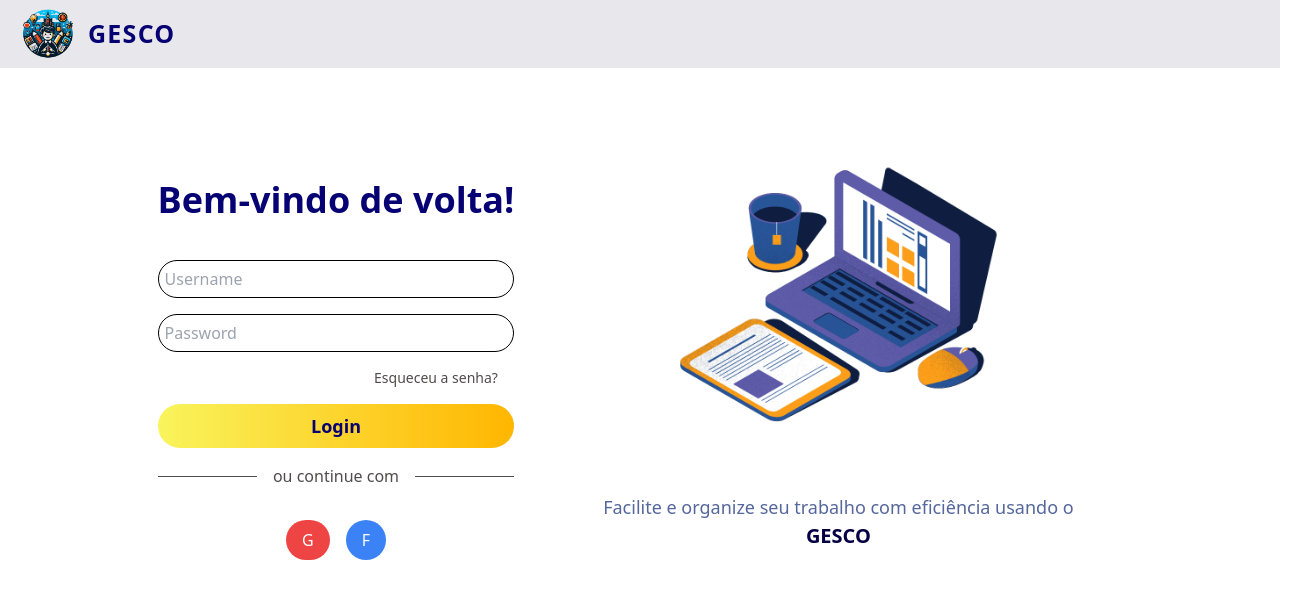
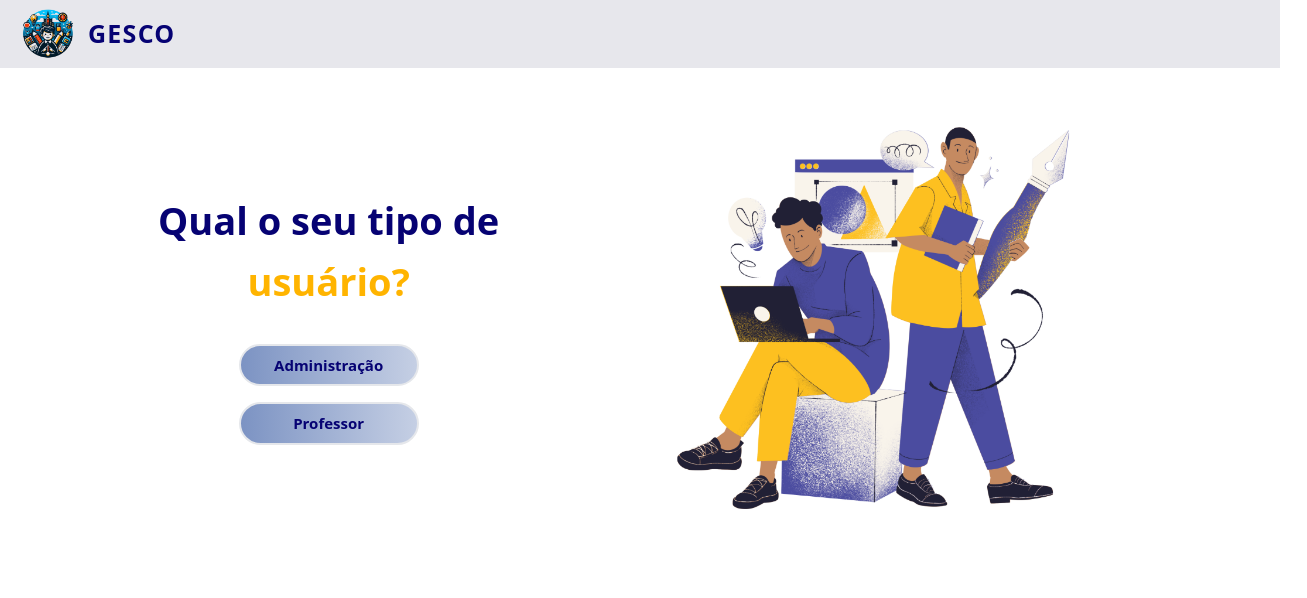
Before and after one commit to Insiges/FrontEnd-Gesco, a React (Vite) app: page /login in a window 1280 px wide. Shown: the top 598 px of the page, 1307 px wide, since content can reach past the window. Built offline with nearby package versions, Linux system fonts and the light colour scheme; a web font is replaced by a local one.

Commit message:
feat: login para tipos diferentes de usuários

```diff
--- a/src/contexts/AuthContext.jsx
+++ b/src/contexts/AuthContext.jsx
@@ -12,9 +12,12 @@ export const AuthProvider = ({ children }) => {
 	});
 
 	//Função para logar o usuário
-	const login = async (credentials, onError, onSuccess) => {
+	const login = async (credentials, role, onError, onSuccess) => {
 		try {
-			const response = await API.post("/escola/auth/login", {
+			let response;
+			if (role === "admin") {
+			}
+			response = await API.post(`/${role}/auth/login`, {
 				email: credentials.username,
 				senha: credentials.password,
 			});
--- a/src/pages/login/components/roles/Roles.jsx
+++ b/src/pages/login/components/roles/Roles.jsx
@@ -1,7 +1,8 @@
 import React from "react";
+import peopleImage from "../../../../assets/login/people.png";
 import { Header } from "../header/Header";
 
-export function Roles() {
+export function Roles({ setRole }) {
 	return (
 		<div>
 			<Header />
@@ -21,14 +22,14 @@ export function Roles() {
 							<div className="space-y-4 w-[180px]">
 								<button
 									type="button"
-									onClick={() => handleUserTypeClick("admin")}
+									onClick={() => setRole("escola")}
 									className="w-full bg-custom-blue from-[#7C93C3] to-[#C5CFE4] text-[#060273] px-4 py-2 font-bold border-2 rounded-full hover:bg-white hover:border-[#FFC436] hover:text-[#060273] text-[15px] mt-[10px]"
 								>
 									Administração
 								</button>
 								<button
 									type="button"
-									onClick={() => handleUserTypeClick("teacher")}
+									onClick={() => setRole("professor")}
 									className="w-full bg-custom-blue text-[#060273] px-4 py-2  font-bold border-2 rounded-full hover:bg-white hover:border-[#FFC436] hover:text-[#060273] text-[15px]"
 								>
 									Professor
@@ -41,7 +42,7 @@ export function Roles() {
 							style={{ width: "800px" }}
 						>
 							<img
-								src="src/pages/login/components/images/people.png"
+								src={peopleImage}
 								alt="pc"
 								style={{ maxWidth: "800px", height: "auto", width: "800px" }}
 							/>
--- a/src/pages/login/login.jsx
+++ b/src/pages/login/login.jsx
@@ -4,6 +4,7 @@ import notebookImage from "../../assets/login/pc.png";
 
 import { useAuth } from "../../contexts/AuthContext";
 import { Header } from "../login/components/header/Header";
+import { Roles } from "./components/roles/Roles";
 
 export function Login() {
 	const [errors, setErrors] = useState({
@@ -12,6 +13,7 @@ export function Login() {
 		message: "",
 	});
 	const [errorCredentials, setErrorCredentials] = useState(false);
+	const [loginType, setLoginType] = useState("");
 	const id = useId();
 	const navigate = useNavigate();
 	const { login } = useAuth();
@@ -39,6 +41,7 @@ export function Login() {
 
 		login(
 			{ username, password },
+			loginType,
 			() => {
 				setErrorCredentials(true);
 			},
@@ -51,6 +54,15 @@ export function Login() {
 	const resetErrors = () => {
 		setErrors({ message: "", password: false, username: false });
 	};
+
+	const handleRules = (data) => {
+		console.log("", data);
+		setLoginType(data);
+	};
+
+	if (loginType === "") return <Roles setRole={handleRules} />;
+
+	console.log({ loginType });
 	return (
 		<div>
 			<Header />
```
